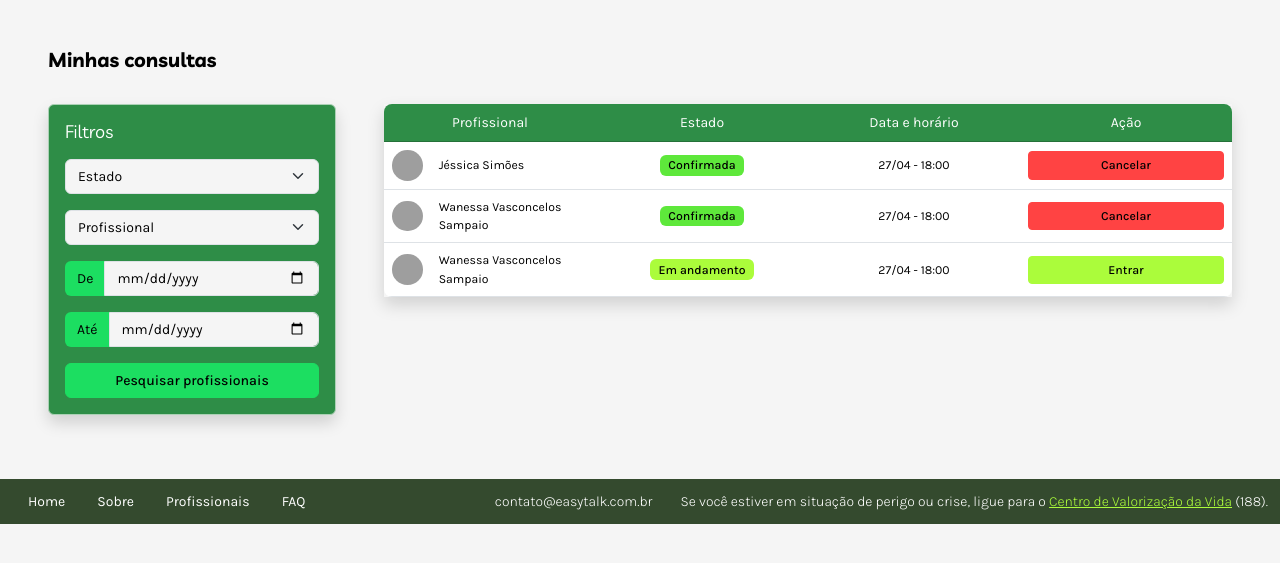
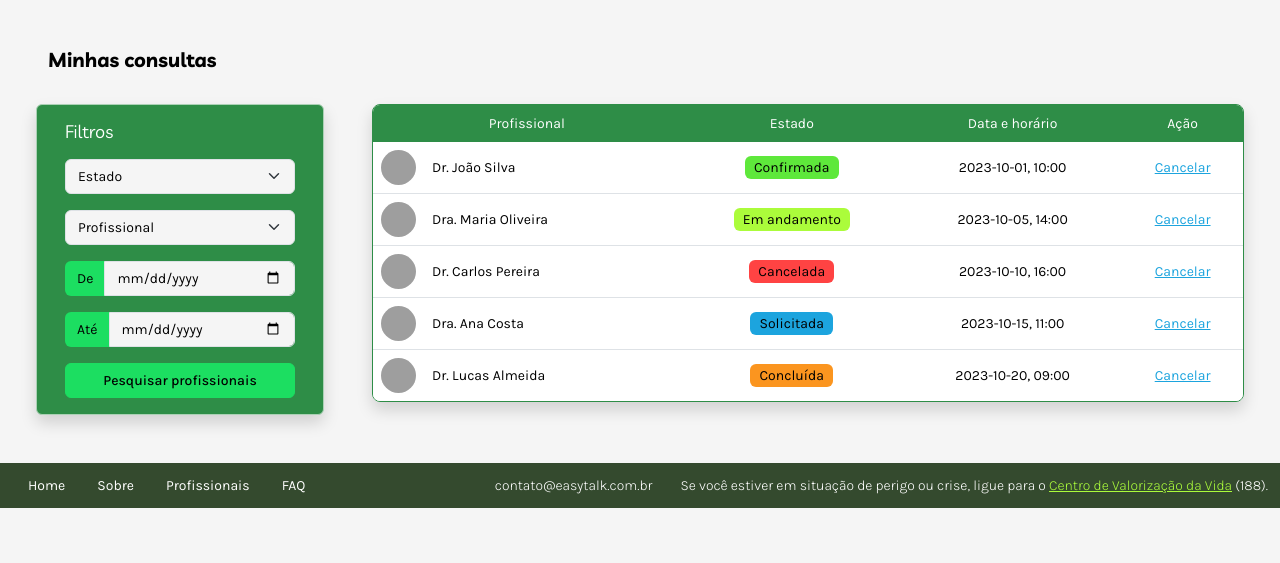
Before and after one commit to TG-Easy-Talk/django-easy-talk, a Django app: page /minhas_consultas/ in a window 1280 px wide. Shown: the part 61-624 px from the top of the page. Run offline with Django 5.2, Linux system fonts and the light colour scheme; some web fonts are replaced; grey boxes are pictures that could not be loaded.

Commit message:
Página de minhas consultas pronta

```diff
--- a/static/scss/main.scss
+++ b/static/scss/main.scss
@@ -134,8 +134,7 @@ $vr-border-width: 3px;
 //
 
 $badge-font-size:    1em;
-$badge-font-weight:  500;
-$badge-color:        white;
+$badge-font-weight:  400;
 
 //
 // Tabelas (tables)
--- /dev/null
+++ b/terapia/templates/componentes/minhas_consultas/tabela_historico.html
@@ -0,0 +1,43 @@
+{% load static %}
+
+<div class="table-responsive shadow rounded-3 border border-primary">
+    <table class="table table-borderless text-center mb-0">
+        {% comment %} <colgroup>
+            <col style="width: 25%;">
+            <col style="width: 25%;">
+            <col style="width: 25%;">
+            <col style="width: 25%;">
+        </colgroup> {% endcomment %}
+        <thead class="table-primary">
+            <tr>
+                <th class="text-white border-0" scope="col">Profissional</th>
+                <th class="text-white border-0" scope="col">Estado</th>
+                <th class="text-white border-0" scope="col">Data e horário</th>
+                <th class="text-white border-0" scope="col">Ação</th>
+            </tr>
+        </thead>
+        <tbody class="text-nowrap">
+            {% for consulta in minhas_consultas %}
+                <tr class="{% if not forloop.last %}border-bottom{% endif %}">
+                    <td class="text-start">
+                        <div class="hstack gap-2">
+                            <img class="rounded-circle"
+                            style="width: 2.5em; height: 2.5em;"
+                            src="{% static 'img/foto_de_perfil.jpg' %}"
+                            alt="Foto de perfil">
+
+                            <span class="ms-2 text-wrap">{{ consulta.psicologo }}</span>
+                        </div>
+                    </td>
+                    <td>
+                        <span class="badge text-bg-{{ consulta.class }}">{{ consulta.status }}</span>
+                    </td>
+                    <td>{{ consulta.data }}, {{ consulta.hora }}</td>
+                    <td>
+                        <a href="#" class="link-info">Cancelar</a>
+                    </td>
+                </tr>
+            {% endfor %}
+        </tbody>
+    </table>
+</div>
--- a/terapia/templates/componentes/perfil/tabela_disponibilidade.html
+++ b/terapia/templates/componentes/perfil/tabela_disponibilidade.html
@@ -1,6 +1,5 @@
 <div class="table-responsive rounded-3 border border-primary">
-    <table class="table table-borderless
-    text-center mb-0 text-nowrap">
+    <table class="table table-borderless text-center mb-0 text-nowrap">
         <thead class="table-primary">
             <tr>
                 <th class="text-white" scope="col">Domingo</th>
--- a/terapia/templates/componentes/rodape.html
+++ b/terapia/templates/componentes/rodape.html
@@ -11,7 +11,7 @@
                 <a class="nav-link" href="#">Profissionais</a>
             </li>
             <li class="nav-item">
-                <a class="nav-link pe-0" href="#">FAQ</a>
+                <a class="nav-link" href="#">FAQ</a>
             </li>
         </ul>
         <div class="d-flex align-items-md-center flex-column flex-md-row fw-light">
--- a/terapia/templates/minhas_consultas.html
+++ b/terapia/templates/minhas_consultas.html
@@ -1,14 +1,12 @@
 {% extends 'componentes/base.html' %}
 {% block titulo %} Minhas consultas {% endblock %}
-
-{% load static %}
 
 {% block conteudo %}
 <div class="container-xxl px-3 px-md-5 py-4 py-md-5 vstack gap-4">
     <h4 class="fw-bold">Minhas consultas</h4>
 
-    <div class="hstack gap-5 align-items-start">
-        <section class="card text-bg-primary mb-3 text-white border border-primary-subtle shadow" style="min-width: 18rem;">
+    <div class="row gap-5 align-items-start">
+        <section class="flex-grow-1 col-auto card text-bg-primary text-white border border-primary-subtle shadow" style="max-width: 18rem;">
             <div class="card-body">
                 <h5 class="card-title mb-3">Filtros</h5>
 
@@ -28,13 +26,13 @@
                     </select>
 
                     <div class="input-group">
-                        <span class="input-group-text text-bg-secondary border-0" id="ValorMinimo">De</span>
-                        <input type="date" step="1.00" class="form-control" placeholder="Data" aria-label="Valor mínimo" aria-describedby="ValorMinimo">
+                        <span class="input-group-text text-bg-secondary border-0" id="DataDe">De</span>
+                        <input type="date" class="form-control" aria-label="Data limite início" aria-describedby="DataDe">
                     </div>
 
                     <div class="input-group">
-                        <span class="input-group-text text-bg-secondary border-0" id="ValorMaximo">Até</span>
-                        <input type="date" step="1.00" class="form-control" placeholder="Data" aria-label="Valor máximo" aria-describedby="ValorMaximo">
+                        <span class="input-group-text text-bg-secondary border-0" id="DataAte">Até</span>
+                        <input type="date" class="form-control" aria-label="Data limite fim" aria-describedby="DataAte">
                     </div>
 
                     <button class="btn btn-secondary">Pesquisar profissionais</button>
@@ -42,88 +40,8 @@
             </div>
         </section>
 
-        <main class="flex-grow-1 shadow">
-            <div class="table-responsive rounded-3">
-                <table class="table
-                text-center mb-0 text-nowrap">
-                    <colgroup>
-                        <col style="width: 25%;">
-                        <col style="width: 25%;">
-                        <col style="width: 25%;">
-                        <col style="width: 25%;">
-                    </colgroup>
-                    <thead class="table-primary">
-                        <tr>
-                            <th class="text-white" scope="col">Profissional</th>
-                            <th class="text-white" scope="col">Estado</th>
-                            <th class="text-white" scope="col">Data e horário</th>
-                            <th class="text-white" scope="col">Ação</th>
-                        </tr>
-                    </thead>
-                    <tbody class="small">
-                        <tr>
-                            <td class="text-start text-wrap">
-                                <div class="hstack gap-2">
-                                    <img class="rounded-circle"
-                                    style="width: 2.5em; height: 2.5em;"
-                                    src="{% static 'img/foto_de_perfil.jpg' %}"
-                                    alt="Foto de perfil">
-
-                                    <span class="ms-2">Jéssica Simões</span>
-                                </div>
-                            </td>
-                            <td>
-                                <span class="badge text-bg-success">Confirmada</span>
-                            </td>
-                            <td>27/04 - 18:00</td>
-                            <td>
-                                <a href="#" class="btn btn-danger w-100 btn-sm">Cancelar</a>
-                                {% comment %} <button class="btn btn-danger btn-sm text-white">Cancelar</button> {% endcomment %}
-                            </td>
-                        </tr>
-                        <tr>
-                            <td class="text-start text-wrap">
-                                <div class="hstack gap-2">
-                                    <img class="rounded-circle"
-                                    style="width: 2.5em; height: 2.5em;"
-                                    src="{% static 'img/foto_de_perfil.jpg' %}"
-                                    alt="Foto de perfil">
-
-                                    <span class="ms-2">Wanessa Vasconcelos Sampaio</span>
-                                </div>
-                            </td>
-                            <td>
-                                <span class="badge text-bg-success">Confirmada</span>
-                            </td>
-                            <td>27/04 - 18:00</td>
-                            <td>
-                                <a href="#" class="btn btn-danger w-100 btn-sm">Cancelar</a>
-                                {% comment %} <button class="btn btn-danger btn-sm text-white">Cancelar</button> {% endcomment %}
-                            </td>
-                        </tr>
-                        <tr>
-                            <td class="text-start text-wrap">
-                                <div class="hstack gap-2">
-                                    <img class="rounded-circle"
-                                    style="width: 2.5em; height: 2.5em;"
-                                    src="{% static 'img/foto_de_perfil.jpg' %}"
-                                    alt="Foto de perfil">
-
-                                    <span class="ms-2">Wanessa Vasconcelos Sampaio</span>
-                                </div>
-                            </td>
-                            <td>
-                                <span class="badge text-bg-warning">Em andamento</span>
-                            </td>
-                            <td>27/04 - 18:00</td>
-                            <td>
-                                <a href="#" class="btn btn-warning w-100 btn-sm">Entrar</a>
-                                {% comment %} <button class="btn btn-danger btn-sm text-white">Cancelar</button> {% endcomment %}
-                            </td>
-                        </tr>
-                    </tbody>
-                </table>
-            </div>
+        <main class="col p-0">
+            {% include 'componentes/minhas_consultas/tabela_historico.html' %}
         </main>
     </div>
 </div>
--- a/terapia/views.py
+++ b/terapia/views.py
@@ -15,3 +15,45 @@ class PesquisaView(TemplateView):
 
 class MinhasConsultasView(TemplateView):
     template_name = "minhas_consultas.html"
+
+    def get_context_data(self, **kwargs):
+        # Esse método é para teste do template por enquanto.
+        context = super().get_context_data(**kwargs)
+        context["minhas_consultas"] = [
+            {
+                "data": "2023-10-01",
+                "hora": "10:00",
+                "psicologo": "Dr. João Silva",
+                "status": "Confirmada",
+                "class": "success",
+            },
+            {
+                "data": "2023-10-05",
+                "hora": "14:00",
+                "psicologo": "Dra. Maria Oliveira",
+                "status": "Em andamento",
+                "class": "warning",
+            },
+            {
+                "data": "2023-10-10",
+                "hora": "16:00",
+                "psicologo": "Dr. Carlos Pereira",
+                "status": "Cancelada",
+                "class": "danger",
+            },
+            {
+                "data": "2023-10-15",
+                "hora": "11:00",
+                "psicologo": "Dra. Ana Costa",
+                "status": "Solicitada",
+                "class": "info",
+            },
+            {
+                "data": "2023-10-20",
+                "hora": "09:00",
+                "psicologo": "Dr. Lucas Almeida",
+                "status": "Concluída",
+                "class": "completed",
+            },
+        ]
+        return context
```
Also changed, not shown: static/css/main.css, 1 other file.
